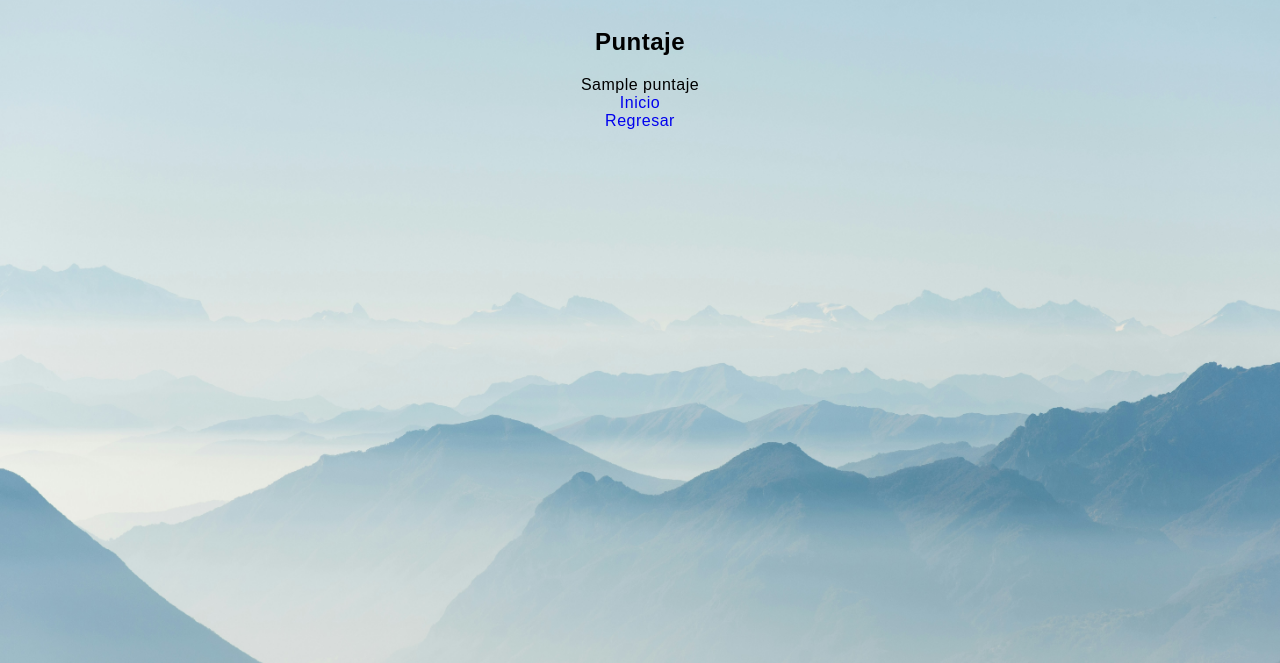
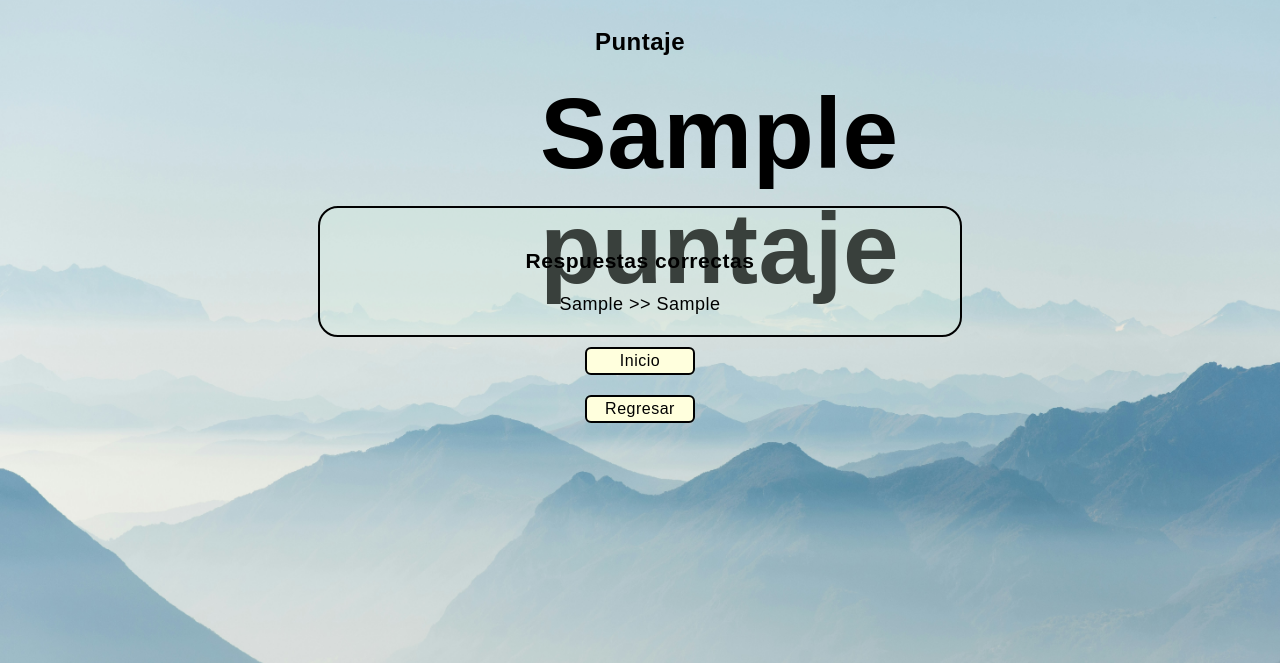
Before and after one commit to EduardoRC00/Memory-Notes, a Flask app: template views/templates/puntaje.html in a window 1280 px wide. Shown: the top 663 px of the page. Run offline with Flask 3, Linux system fonts and the light colour scheme; the template is opened without the code that fills it: most values are stand-ins (such as "Sample title", 1, 10 or a date in 2020); parts of the project's set-up code (start-up, migrations or seed data) failed here and were passed over.

Commit message:
puntaje realizado

```diff
--- a/app.py
+++ b/app.py
@@ -26,17 +26,16 @@ def nota_aleatoria():
         notas = [d.obtener_nota_aleatoria() for _ in range(5)] #generando 5 notas
         if request.method == 'POST':
             puntaje = 0
+            ingles = request.form.getlist('ingles')
             respuestas = request.form.getlist('respuesta')
-            correctas = request.form.getlist('correcta') #obteniendo las respuestas correctas que el usuario no ve
-            print(respuestas,'\n',correctas)
-            for i in range(len(correctas)):
-                if respuestas[i] == correctas[i]: #comparando por indice
+            espanol = request.form.getlist('espanol') #obteniendo las respuestas correctas que el usuario no ve
+            for i in range(len(espanol)):
+                if respuestas[i] == espanol[i]: #comparando por indice
                     puntaje += 1
-            return render_template('puntaje.html', puntaje = puntaje)
+            return render_template('puntaje.html', puntaje = puntaje, respuestas = zip(ingles, espanol))
         else:
-
             return render_template('nota_aleatoria.html', aleatorio = notas)
-    return render_template('nota_aleatoria.html', mensaje = "")
+    return render_template('nota_aleatoria.html')
 
 @app.route('/eliminar-nota/<string:id>', methods=['GET', 'POST'])
 def eliminar_nota(id):
--- a/data.json
+++ b/data.json
@@ -55,12 +55,12 @@
     },
     {
         "id": "4586af88-7dd6-464c-82c1-12cb39c6872e",
-        "ingles": "just chillin",
-        "espanol": "solo pasando el tiempo",
+        "ingles": "just chilling",
+        "espanol": "solo pasando el rato",
         "fecha": "2025-03-30"
     },
     {
-        "id": "fe7f0231-82d5-4335-9c90-0b8b9ce918fd",
+        "id": "67bd4ef4-e4ba-41b4-82d3-56fe9db9acf1",
         "ingles": "such as life",
         "espanol": "asi es la vida",
         "fecha": "2025-03-30"
--- a/data_fechas.json
+++ b/data_fechas.json
@@ -67,12 +67,12 @@
         "2025-03-30": [
             {
                 "id": "4586af88-7dd6-464c-82c1-12cb39c6872e",
-                "ingles": "just chillin",
-                "espanol": "solo pasando el tiempo",
+                "ingles": "just chilling",
+                "espanol": "solo pasando el rato",
                 "fecha": "2025-03-30"
             },
             {
-                "id": "fe7f0231-82d5-4335-9c90-0b8b9ce918fd",
+                "id": "67bd4ef4-e4ba-41b4-82d3-56fe9db9acf1",
                 "ingles": "such as life",
                 "espanol": "asi es la vida",
                 "fecha": "2025-03-30"
--- a/static/styles.css
+++ b/static/styles.css
@@ -46,7 +46,7 @@ h1{
 .btns-item:hover{
     color: #000;
     /*en este caso cambia de color el boton*/
-    background-color: #fefefe;
+    background-color: #d4efdf;
     /*el cambio se aplica en 0.3 segundos de forma suave*/
     transition: all 0.3s ease-in-out;
 
@@ -85,3 +85,17 @@ h1{
 .fila-index:hover{ /*cambia de color cuando pasa el cursor (no se nombra en el div, solo aqui en css)*/
     background-color: #9995;
 }
+.regresar{
+    width: 100px;
+    margin: 10px;
+    padding: 3px;
+    text-align: center;
+    border: solid black 2px;
+    border-radius: 6px;
+    background-color: #ffd;
+    color: #000;
+}
+.regresar:hover{
+    box-shadow: 0px 0px 5px #0009;
+    transition: all 0.2s ease-in-out;
+}
--- a/static/styles_fechas.css
+++ b/static/styles_fechas.css
@@ -38,6 +38,9 @@
 .fila-fecha{
     flex: 1; /*para que los items (cada div) se expandan y ocupen todo el espacio disponible*/
 }
+.fila-fechas:hover{
+    background-color: #9995;
+}
 .fecha{
     font-size: large;
     font-weight: bold;
--- /dev/null
+++ b/static/styles_puntaje.css
@@ -0,0 +1,20 @@
+.puntaje{
+    width: 200px;
+    height: 100px;
+    border-radius: 20px;
+    display: grid;
+    place-items: center;
+    font-size: 100px;
+    font-weight: bold;
+    margin-bottom: 30px;
+}
+
+.respuestas{
+    width: 600px;
+    padding: 20px;
+    background-color: #d4efdf44;
+    border: solid black 2px;
+    border-radius: 20px;
+    font-size: 18px;
+    text-align: center;
+}
--- a/views/templates/agregar_nota.html
+++ b/views/templates/agregar_nota.html
@@ -4,7 +4,7 @@
 {% block content %}
     <h1>Agregar nueva nota</h1>
     <div class="formulario">
-        <form action="{{url_for('agregar_nota')}}" method="post">
+        <form action="{{url_for('agregar_nota')}}" method="post" autocomplete="off">
             <div class="add-ingles"><label for="ingles">Nota en ingles</label></div>
             <div class="add-ingles"><input type="text" name="ingles" id="ingles" required></div>
 
@@ -15,5 +15,5 @@
         </form>
     </div>
     <hr>
-    <a href="{{url_for('inicio')}}">Regresar</a>
+    <a href="{{url_for('inicio')}}" class="regresar">Regresar</a>
 {% endblock %}
--- a/views/templates/base.html
+++ b/views/templates/base.html
@@ -7,6 +7,7 @@
     <link rel="stylesheet" href="../../static/styles.css">
     <link rel="stylesheet" href="../../static/styles_input.css">
     <link rel="stylesheet" href="../../static/styles_fechas.css">
+    <link rel="stylesheet" href="../../static/styles_puntaje.css">
 </head>
 <body>
     {% block content %}{% endblock %}
--- a/views/templates/nota_por_fecha.html
+++ b/views/templates/nota_por_fecha.html
@@ -3,7 +3,7 @@
 
 {% block content %}
     <h1>Buscar notas por fecha</h1>
-    <a href="{{ url_for('inicio') }}">Regresar</a>
+    <a href="{{ url_for('inicio') }}" class="regresar">Regresar</a>
 
     <div class="contenedor-fechas">
         {% if data_fechas %}
--- a/views/templates/puntaje.html
+++ b/views/templates/puntaje.html
@@ -3,7 +3,15 @@
 
 {% block content %}
     <h2>Puntaje</h2>
-    {{puntaje}}
-    <a href="{{ url_for('inicio') }}">Inicio</a>
-    <a href="{{ url_for('nota_aleatoria') }}">Regresar</a>
+        <div class="puntaje">
+            {{puntaje}}
+        </div>
+        <div class="respuestas">
+            <h3>Respuestas correctas</h3>
+            {% for nota_ing, nota_esp in respuestas %}
+                <div class="respuesta">{{ nota_ing }} >> {{ nota_esp }} </div>
+            {% endfor %}
+        </div>
+    <a href="{{ url_for('inicio') }}" class="regresar">Inicio</a>
+    <a href="{{ url_for('nota_aleatoria') }}" class="regresar">Regresar</a>
 {% endblock %}
```
Also changed, not shown: views/templates/nota_aleatoria.html (+4 -3 lines).
